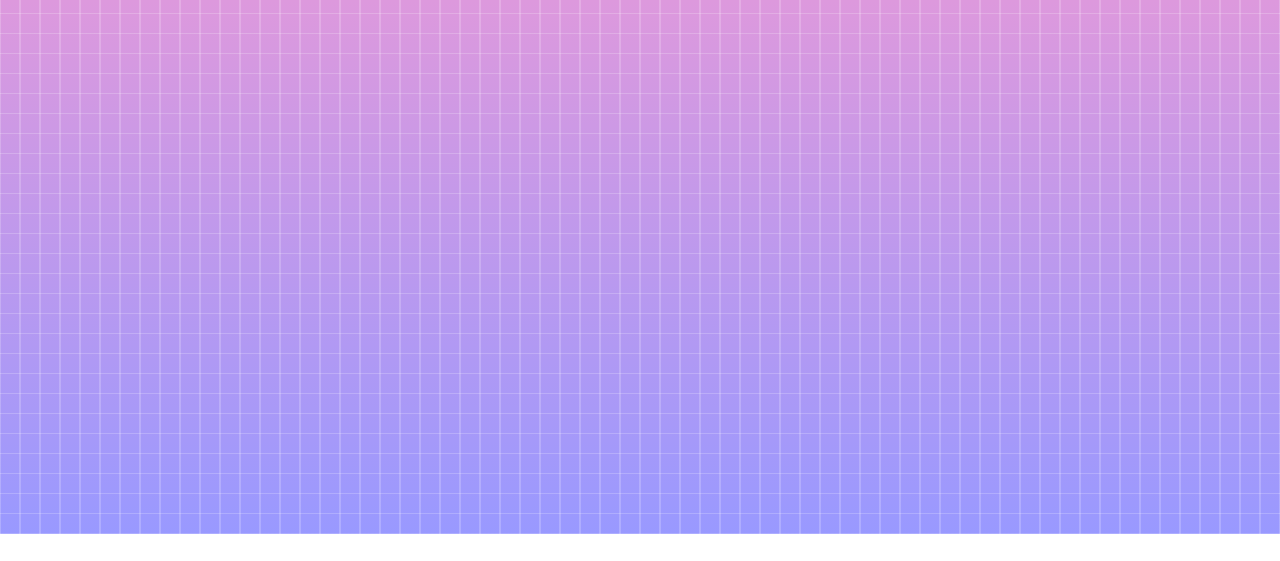
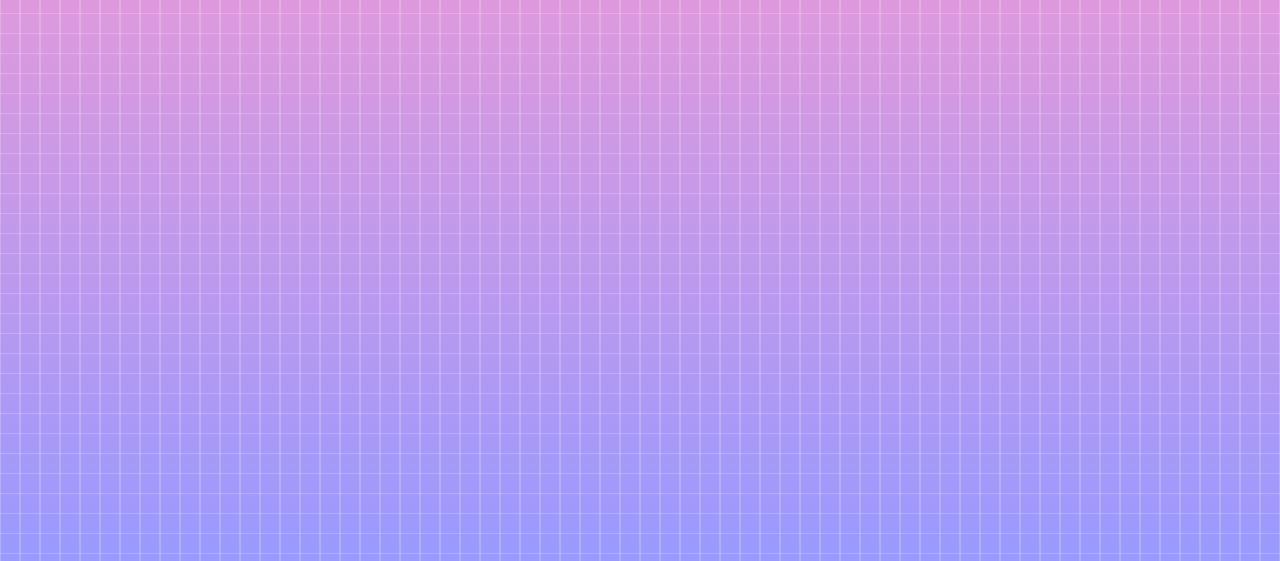
Before and after one commit to SaraM47/moment3-css_sass_parcel, a website built with Parcel: page src/index.html in a window 1280 px wide. Shown: the part 266-827 px from the top of the page. Before the commit the page ends 800 px from the top, so only its background shows below. Built offline with nearby package versions, Linux system fonts and the light colour scheme.

Commit message:
Adjusted dimensions for background size

```diff
--- a/src/css/base/_base.scss
+++ b/src/css/base/_base.scss
@@ -1,4 +1,5 @@
 @use "../abstracts/variables";
+
 
 body {
     background:
@@ -9,7 +10,7 @@ body {
         linear-gradient(to bottom, rgba(255, 255, 255, 0.2) 1px, transparent 1px);
 
     background-size:
-        100% 100vh,
+        100% auto,
         variables.$background-size,
         variables.$background-size,
         variables.$background-size;
@@ -23,4 +24,6 @@ body {
     background-repeat: no-repeat, repeat, repeat, repeat;
 
     background-blend-mode: overlay;
+
+    min-height: 100vh;
 }
```
